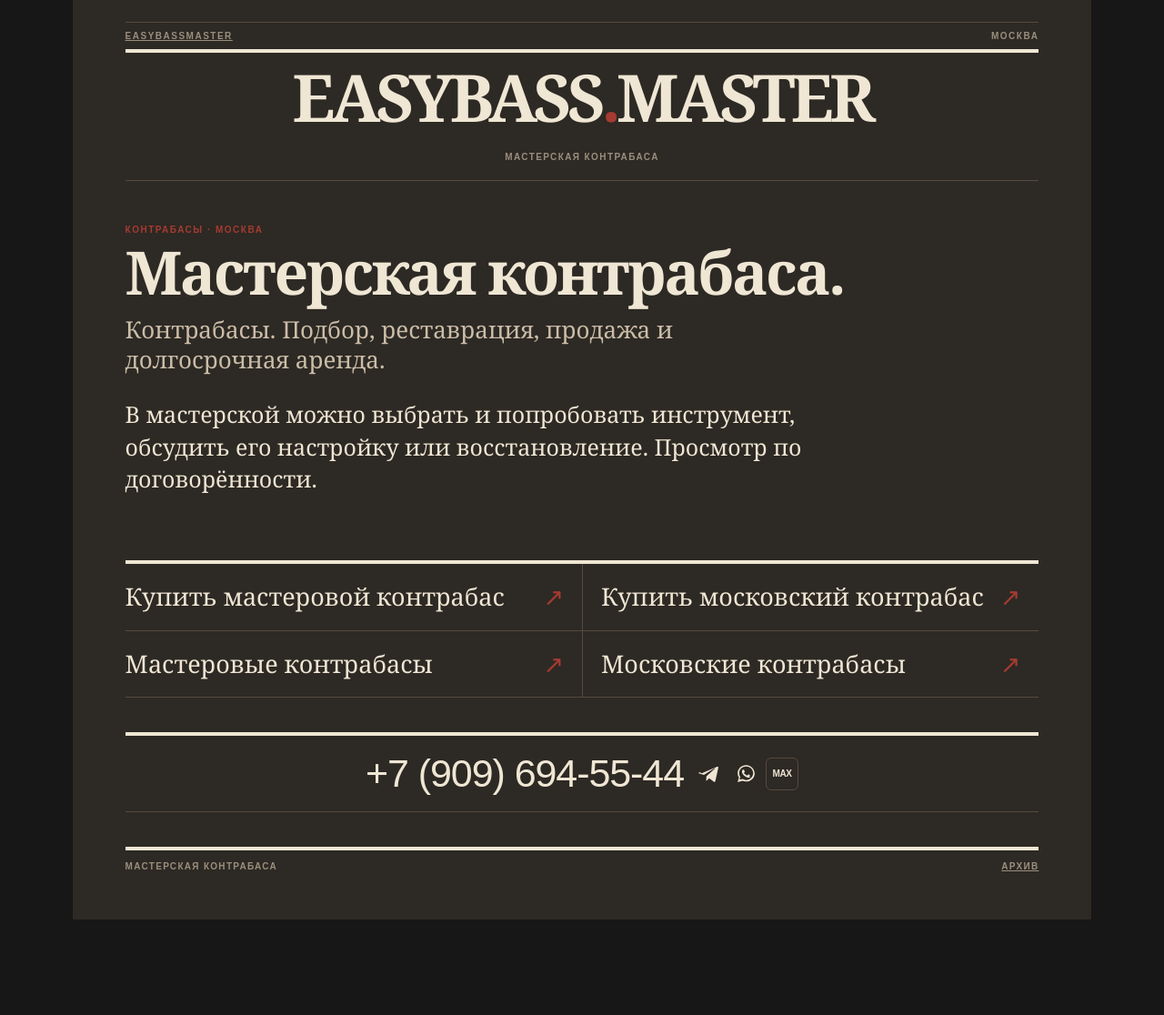
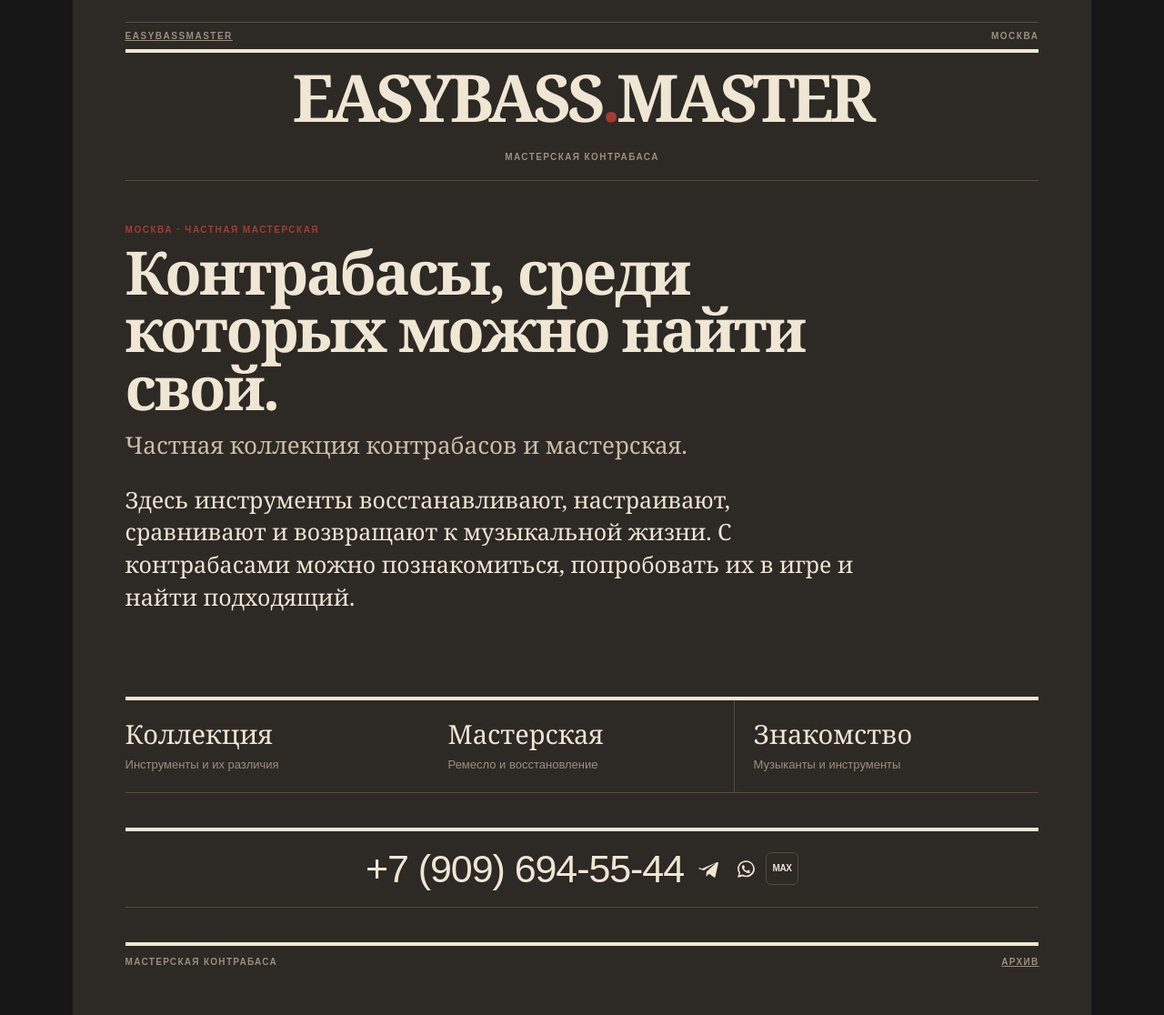
Before and after one commit to OntosLive/EasyBass.Master, a Jekyll site: the page index.html, which Jekyll copies as it is, in a window 1280 px wide. Shown: the whole page at 91% size. Built offline with Jekyll 4.4.1, drawn with Linux system fonts in a browser that asks for light colours; before the commit the page ends 1011 px from its top, so only the background shows below that.

Commit message:
Restore workshop homepage as an invitation into instrument culture

```diff
--- a/index.html
+++ b/index.html
@@ -1,4 +1,4 @@
-<!doctype html><html lang="ru"><head><meta charset="utf-8"><meta name="viewport" content="width=device-width,initial-scale=1"><title>Мастерская контрабаса · EasyBassMaster</title><meta name="description" content="Контрабасы в Москве. Мастерская, покупка, аренда и восстановление инструментов."><link rel="stylesheet" href="styles.css"></head><body class="new-master"><div class="rule"></div><div class="meta"><a href="index.html">EASYBASSMASTER</a><span>МОСКВА</span></div><header class="mast"><div class="mastline"><h1>EASYBASS<span>.</span>MASTER</h1><small>Мастерская контрабаса</small></div></header><main><section class="issue master-lead"><p class="issue-kicker">КОНТРАБАСЫ · МОСКВА</p><h2>Мастерская контрабаса.</h2><p class="deck">Контрабасы. Подбор, реставрация, продажа и долгосрочная аренда.</p><p>В мастерской можно выбрать и попробовать инструмент, обсудить его настройку или восстановление. Просмотр по договорённости.</p></section><nav class="master-links" aria-label="Контрабасы"><a href="kupit-masterovoy-kontrabas-v-moskve/">Купить мастеровой контрабас<span aria-hidden="true">↗</span></a><a href="kupit-moskovskiy-kontrabas-v-moskve/">Купить московский контрабас<span aria-hidden="true">↗</span></a><a href="details/masterovoy-kontrabas/">Мастеровые контрабасы<span aria-hidden="true">↗</span></a><a href="details/moskovskiy-kontrabas/">Московские контрабасы<span aria-hidden="true">↗</span></a></nav><section class="contact-block" aria-label="Контакт">
+<!doctype html><html lang="ru"><head><meta charset="utf-8"><meta name="viewport" content="width=device-width,initial-scale=1"><title>Мастерская контрабаса · EasyBassMaster</title><meta name="description" content="Мастерская контрабаса в Москве. Частная коллекция инструментов, знакомство, настройка и реставрация."><link rel="stylesheet" href="styles.css"></head><body class="new-master"><div class="rule"></div><div class="meta"><a href="index.html">EASYBASSMASTER</a><span>МОСКВА</span></div><header class="mast"><div class="mastline"><h1>EASYBASS<span>.</span>MASTER</h1><small>Мастерская контрабаса</small></div></header><main><section class="issue master-lead"><p class="issue-kicker">МОСКВА · ЧАСТНАЯ МАСТЕРСКАЯ</p><h2>Контрабасы, среди которых можно найти свой.</h2><p class="deck">Частная коллекция контрабасов и мастерская.</p><p>Здесь инструменты восстанавливают, настраивают, сравнивают и возвращают к музыкальной жизни. С контрабасами можно познакомиться, попробовать их в игре и найти подходящий.</p></section><nav class="master-links master-directions" aria-label="Направления мастерской"><a href="details/masterovoy-kontrabas/">Коллекция<small>Инструменты и их различия</small></a><a href="archive/">Мастерская<small>Ремесло и восстановление</small></a><a href="details/moskovskiy-kontrabas/">Знакомство<small>Музыканты и инструменты</small></a></nav><section class="contact-block" aria-label="Контакт">
       <div class="contact">
         <a class="contact-phone" href="tel:+79096945544" aria-label="Позвонить +7 (909) 694-55-44">+7 (909) 694-55-44</a>
         <div class="contact-icons" aria-label="Мессенджеры">
```
